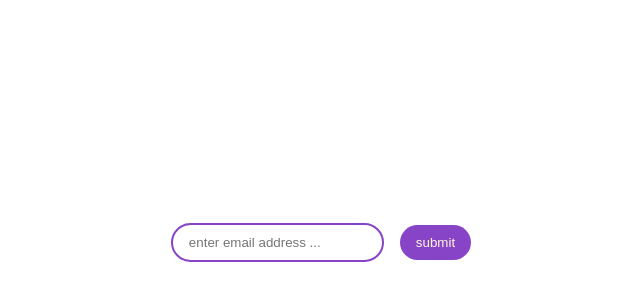
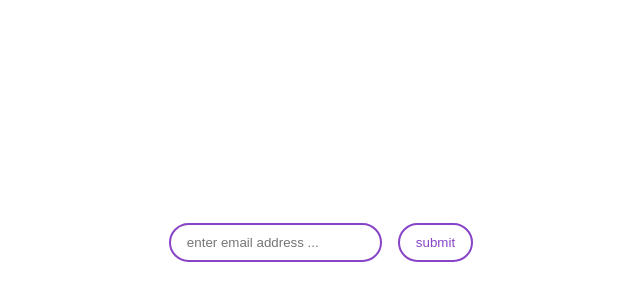
Before and after one commit to maeBoittiaux/email-sender, a React (Create React App) app: page / in a window 1280 px wide. Shown: the part 158-458 px from the top of the page, without its empty margins (327-967 px from the left). Built offline with nearby package versions, Linux system fonts and the light colour scheme.

Commit message:
Update App.css to improve styles of input field and submit button

```diff
--- a/src/App.css
+++ b/src/App.css
@@ -7,16 +7,17 @@
 }
 
 .submit-button {
-    background-color: rgb(136, 68, 199);
-    color: cornsilk;
+    background-color: white;
+    color: rgb(136, 68, 199);
     padding: 10px 16px;
-    border: none;
+    border: 2px solid rgb(136, 68, 199);
     border-radius: 30px;
     cursor: pointer;
 }
 
 .submit-button:hover {
-    background-color: rgb(123, 56, 185);
+    background-color: rgb(136, 68, 199);
+    color: white;
 }
 
 .input-field {
@@ -25,7 +26,3 @@
     border-radius: 30px;
     margin: 16px;
 }
-
-.input-field:hover {
-    border: 2px solid rgb(104, 40, 163);
-}
```
